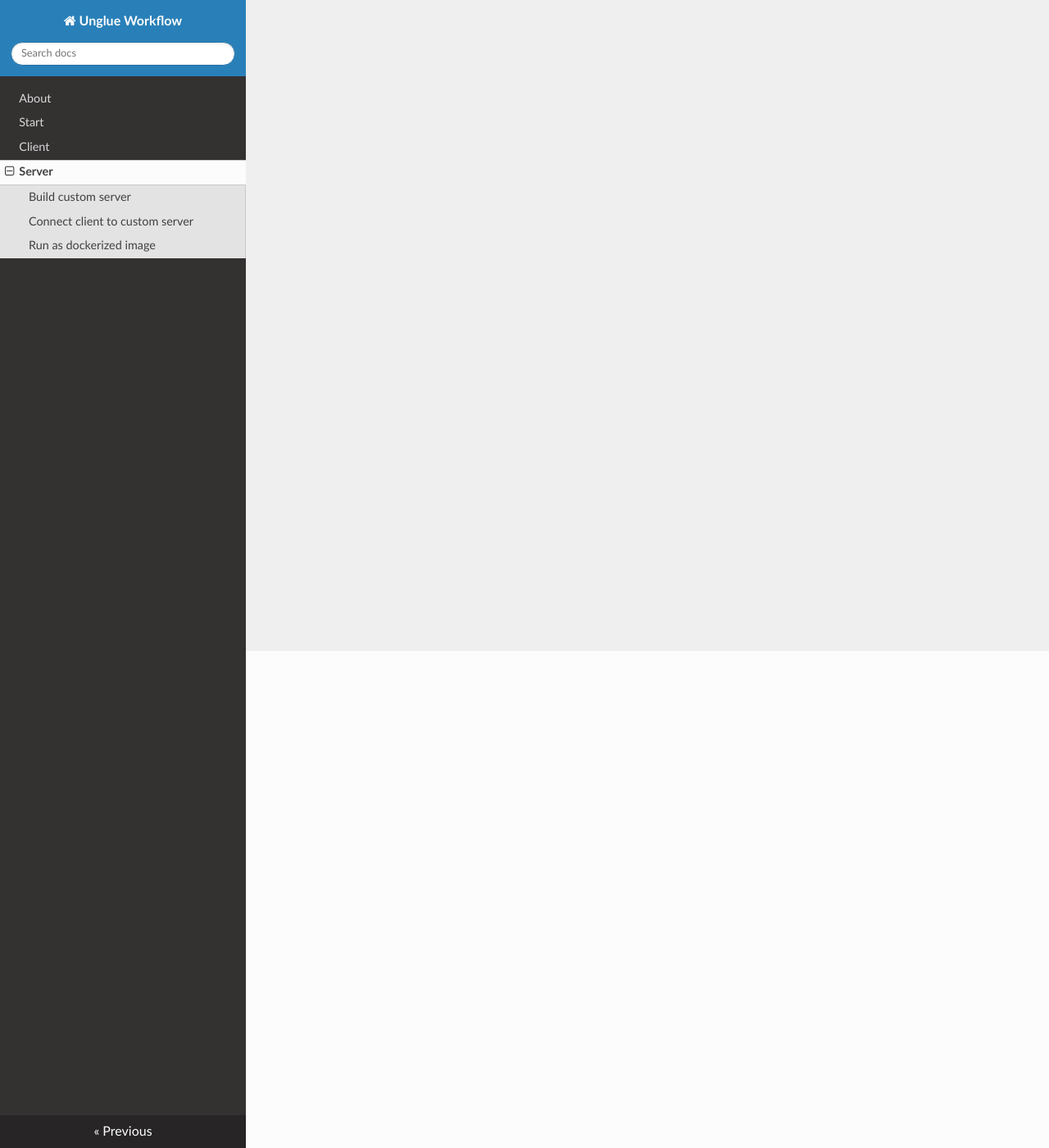
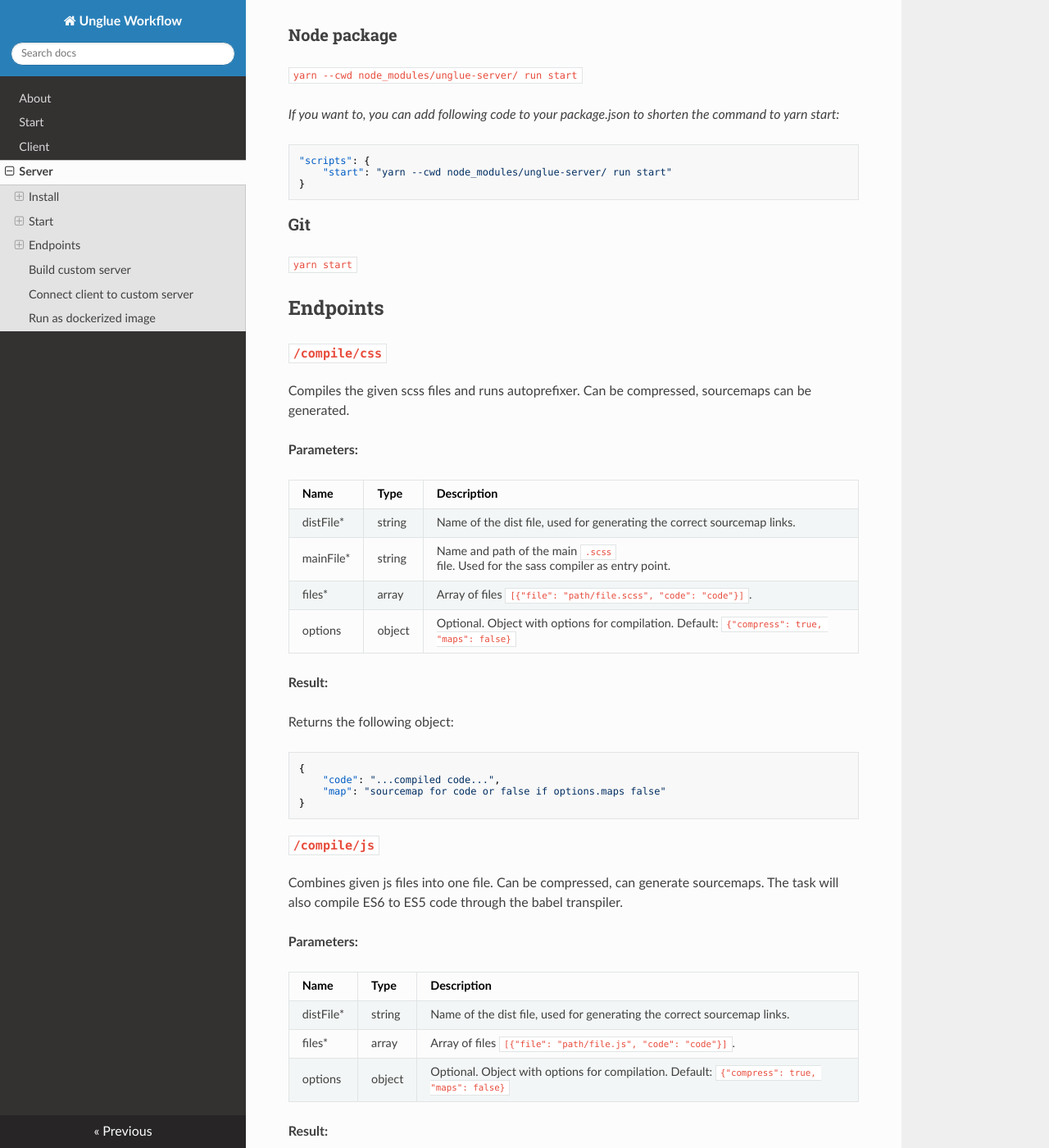
Before and after one commit to frontend-workflow-cloud-compiler/docs, an MkDocs documentation site: the page built from docs/server.md, in a window 1280 px wide and 1400 px high, scrolled down 606 px. Shown: the whole window at 82% size. Built offline with MkDocs 1.6.1, drawn with Linux system fonts in a browser that asks for light colours; nearby versions of some CDN libraries; some of the changed text lies outside the part shown.

Commit message:
Updated server doc

````diff
--- a/docs/server.md
+++ b/docs/server.md
@@ -1,6 +1,113 @@
 # Server
 
-The client https://github.com/unglue-workflow/server.
+The node server provides the endpoints for compiling the data like css, js and svg.
+
+Github: [unglue-workflow/server](https://github.com/unglue-workflow/server)
+
+## Install
+
+### Node package
+
+`yarn add unglue-server`
+
+### Git
+
+Clone the git repository and install the dependencies.
+
+```
+git clone https://github.com/unglue-workflow/server.git unglue-server/
+yarn install
+```
+
+## Start
+
+### Node package
+
+`yarn --cwd node_modules/unglue-server/ run start`
+
+*If you want to, you can add following code to your package.json to shorten the command to yarn start:*
+
+```
+"scripts": {
+    "start": "yarn --cwd node_modules/unglue-server/ run start"
+}
+```
+
+### Git
+
+`yarn start`
+
+## Endpoints
+
+### `/compile/css`
+
+Compiles the given scss files and runs autoprefixer. Can be compressed, sourcemaps can be generated.
+
+**Parameters:**
+
+| Name | Type | Description |
+|---|---|---|
+| distFile* | string | Name of the dist file, used for generating the correct sourcemap links. |
+| mainFile* | string | Name and path of the main `.scss` file. Used for the sass compiler as entry point. |
+| files* | array | Array of files `[{"file": "path/file.scss", "code": "code"}]`.
+| options | object | Optional. Object with options for compilation. Default: `{"compress": true, "maps": false}` |
+
+**Result:**
+
+Returns the following object:
+
+```json
+{
+	"code": "...compiled code...",
+	"map": "sourcemap for code or false if options.maps false"
+}
+```
+
+### `/compile/js`
+
+Combines given js files into one file. Can be compressed, can generate sourcemaps. The task will also compile ES6 to ES5 code through the babel transpiler.
+
+**Parameters:**
+
+| Name | Type | Description |
+|---|---|---|
+| distFile* | string | Name of the dist file, used for generating the correct sourcemap links. |
+| files* | array | Array of files `[{"file": "path/file.js", "code": "code"}]`.
+| options | object | Optional. Object with options for compilation. Default: `{"compress": true, "maps": false}` |
+
+**Result:**
+
+Returns the following object:
+
+```json
+{
+	"code": "...compiled code...",
+	"map": "sourcemap for code or false if options.maps false"
+}
+```
+
+### `/compile/svg-sprite`
+
+Combines given SVGs to a single SVG string with symbols. Can than be `use`d on the website.
+
+> See [css-tricks.com](https://css-tricks.com/svg-use-with-external-reference-take-2/) for more informations.
+
+**Parameters:**
+
+| Name | Type | Description |
+|---|---|---|
+| files* | array | Array of files `[{"file": "path/file.svg", "code": "code"}]`.
+
+**Result:**
+
+Returns the following object:
+
+```json
+{
+	"code": "...svg sprite with each provided svg as symbol...",
+}
+```
+
 
 ## Build custom server
 
````
